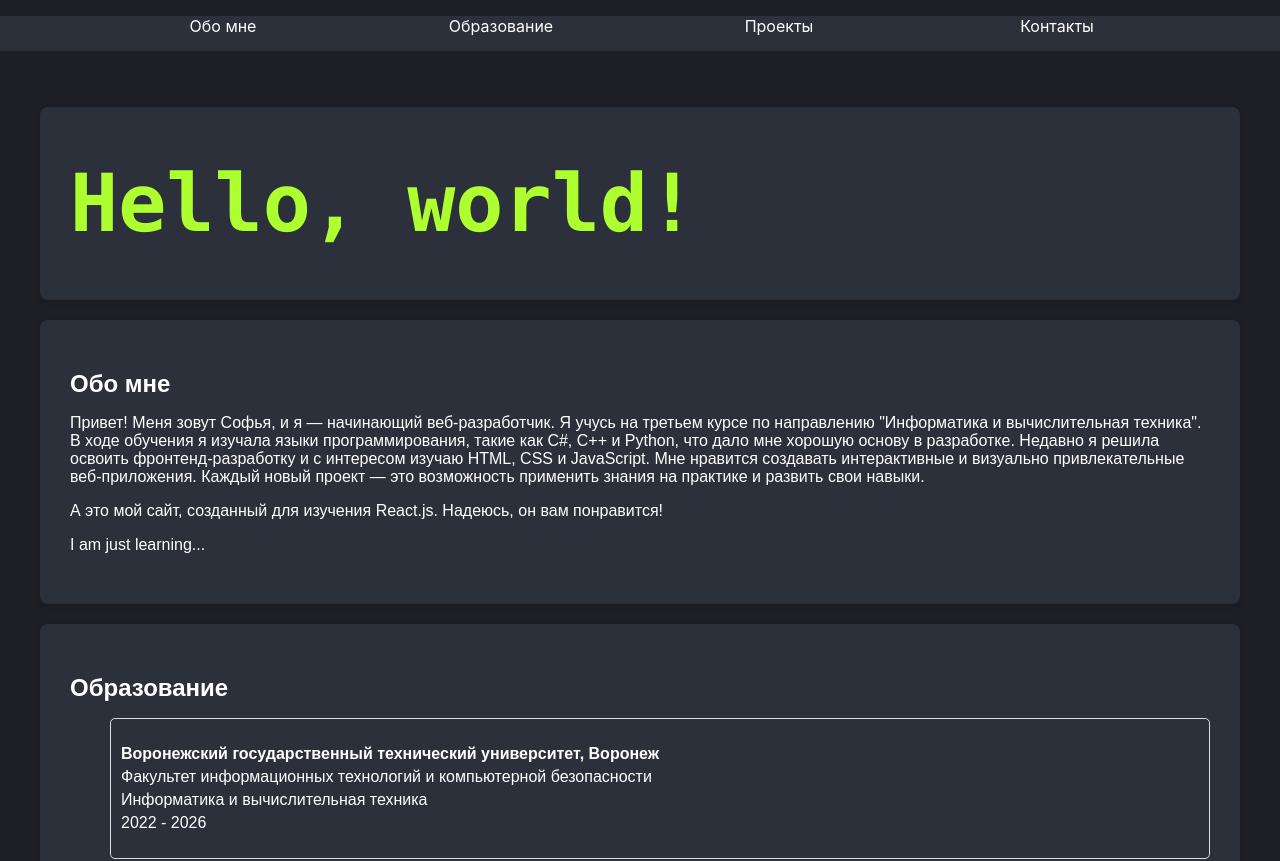
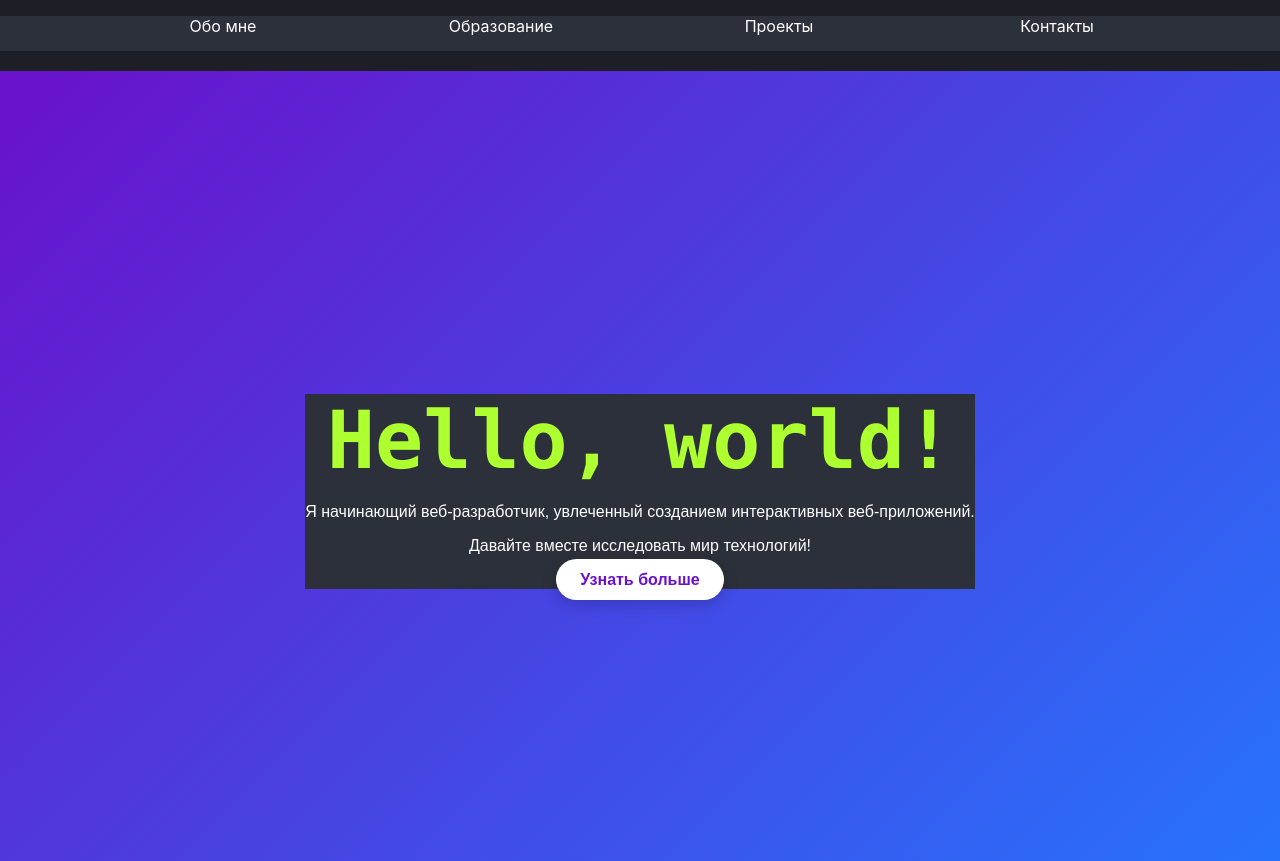
Before and after one commit to lyacsevna/AboutMe, a React (Create React App) app: page / in a window 1280 px wide. Shown: the top 861 px of the page. Built offline with nearby package versions, Linux system fonts and the light colour scheme.

Commit message:
added home page

```diff
--- a/src/App.css
+++ b/src/App.css
@@ -7,9 +7,7 @@ body {
   flex-direction: column;
   min-height: 100vh;
   background-color: #1e1f26;
-  font-family: -apple-system, BlinkMacSystemFont, 'Segoe UI', 'Roboto', 'Oxygen',
-  'Ubuntu', 'Cantarell', 'Fira Sans', 'Droid Sans', 'Helvetica Neue',
-  sans-serif;
+  font-family: -apple-system, BlinkMacSystemFont, 'Segoe UI', 'Roboto', 'Oxygen', 'Ubuntu', 'Cantarell', 'Fira Sans', 'Droid Sans', 'Helvetica Neue', sans-serif;
   margin: 0;
 }
 
@@ -19,8 +17,6 @@ body {
   max-width: 1200px;
   width: 100%;
 }
-
-
 
 @keyframes fadeIn {
   from {
@@ -51,8 +47,7 @@ body {
 }
 
 h1 {
-  font-family: source-code-pro, Menlo, Monaco, Consolas, 'Courier New',
-    monospace;
+  font-family: source-code-pro, Menlo, Monaco, Consolas, 'Courier New', monospace;
   color: greenyellow;
   font-size: 80px;
   margin: 0;
@@ -78,18 +73,6 @@ section {
   font-family: Arial, sans-serif;
 }
 
-@keyframes fadeIn {
-  from {
-      opacity: 0;
-      transform: translateY(20px);
-  }
-  to {
-      opacity: 1;
-      transform: translateY(0);
-  }
-}
-
-
 @media (max-width: 768px) {
   .container {
     padding: 10px;
--- a/src/App.js
+++ b/src/App.js
@@ -20,7 +20,7 @@ const Item = ({ children }) => {
               }
           });
       }, {
-          threshold: 0.7
+          threshold: 0.75
       });
 
       if (itemRef.current) {
@@ -48,12 +48,8 @@ const App = () => {
             <header>
                 <HeaderFunction />
             </header>
+            <Home />
             <main className='container'>
-                <section>
-                    <Item>
-                        <Home />
-                    </Item>
-                </section>
                 <section>
                     <Item>
                         <AboutMe />
--- a/src/components/home.js
+++ b/src/components/home.js
@@ -19,17 +19,14 @@ const Home = () => {
     }, [fullText]);
 
     return (
-        <section id="aboutme" className="aboutme-section">
-        <header>
-            <h1>{text}</h1>
-        </header>
-        <article>
-            <p>
-
-            </p>
-
-        </article>
-    </section>
+        <section id="home" className="home-section">
+            <header className="home-header">
+                <h1 className="fade-in">{text}</h1>
+                <p className="fade-in">Я начинающий веб-разработчик, увлеченный созданием интерактивных веб-приложений.</p>
+                <p className="fade-in">Давайте вместе исследовать мир технологий!</p>
+                <a href="#aboutme" className="cta-button fade-in">Узнать больше</a>
+            </header>
+        </section>
     );
 };
 
--- a/src/styles/home.css
+++ b/src/styles/home.css
@@ -0,0 +1,54 @@
+.home-section {
+    display: flex;
+    flex-direction: column;
+    justify-content: center;
+    align-items: center;
+    height: 100vh;
+    background: linear-gradient(135deg, #6a11cb, #2575fc);
+    color: white; /* Убедитесь, что это значение не конфликтует с другими стилями */
+    text-align: center;
+    padding: 20px; /* Убедитесь, что это значение не конфликтует с отступами в .container */
+}
+
+.home-header {
+    opacity: 0;
+    animation: fadeIn 1s forwards;
+}
+
+.fade-in {
+    opacity: 0;
+    animation: fadeIn 1s forwards;
+    animation-delay: 0.5s;
+}
+
+.fade-in:nth-child(2) {
+    animation-delay: 1s;
+}
+
+.fade-in:nth-child(3) {
+    animation-delay: 1.5s;
+}
+
+.cta-button {
+    margin-top: 20px;
+    padding: 12px 24px;
+    background-color: #fff;
+    color: #6a11cb;
+    border: none;
+    border-radius: 30px;
+    font-weight: bold;
+    text-decoration: none;
+    transition: background-color 0.3s, transform 0.3s;
+    box-shadow: 0 4px 15px rgba(0, 0, 0, 0.2);
+}
+
+.cta-button:hover {
+    background-color: #f0f0f0;
+    transform: translateY(-2px);
+}
+
+@keyframes fadeIn {
+    to {
+        opacity: 1;
+    }
+}
```
